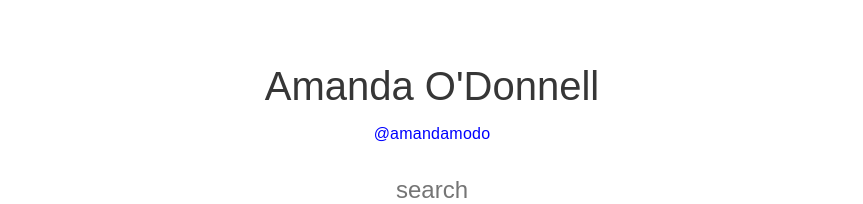
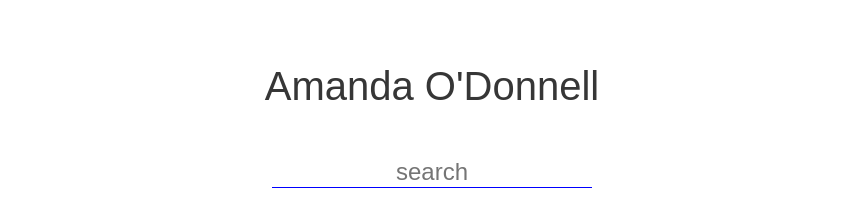
Before and after one commit to amandamodo/amandamodo.github.io, a React app: page / in a window 1280 px wide. Shown: the top 204 px of the page, without its empty margins (208-1071 px from the left). Built offline with nearby package versions, Linux system fonts and the light colour scheme.

Commit message:
remove twitter handle

```diff
--- a/index.html
+++ b/index.html
@@ -11,5 +11,5 @@
   <link href="./dist/0.css" rel="stylesheet"></head>
   <body>
     <div id="root"></div>
-  <script type="text/javascript" src="./dist/runtime.36387e402fdb00ee8991.bundle.js"></script><script type="text/javascript" src="./dist/vendors.3a6e5ef8c1219ce70d31.bundle.js"></script><script type="text/javascript" src="./dist/main.51b0b966a47fa3e2b4f8.bundle.js"></script></body>
+  <script type="text/javascript" src="./dist/runtime.36387e402fdb00ee8991.bundle.js"></script><script type="text/javascript" src="./dist/vendors.3a6e5ef8c1219ce70d31.bundle.js"></script><script type="text/javascript" src="./dist/main.ad26f2e12d0c638e4df8.bundle.js"></script></body>
 </html>
--- a/src/App.js
+++ b/src/App.js
@@ -87,9 +87,6 @@ class App extends React.Component {
 					<h1>
 						{"Amanda O'Donnell"}
 					</h1>
-					<a href='https://twitter.com/amandamodo' target='_blank'>
-						@amandamodo
-					</a>
 					<div className='search'>
 						<input type='text' placeholder='search' onChange={this.handleSearch} />
 					</div>
```
Also changed, not shown: 3 other files (tests, documents, lock files or other folders).
